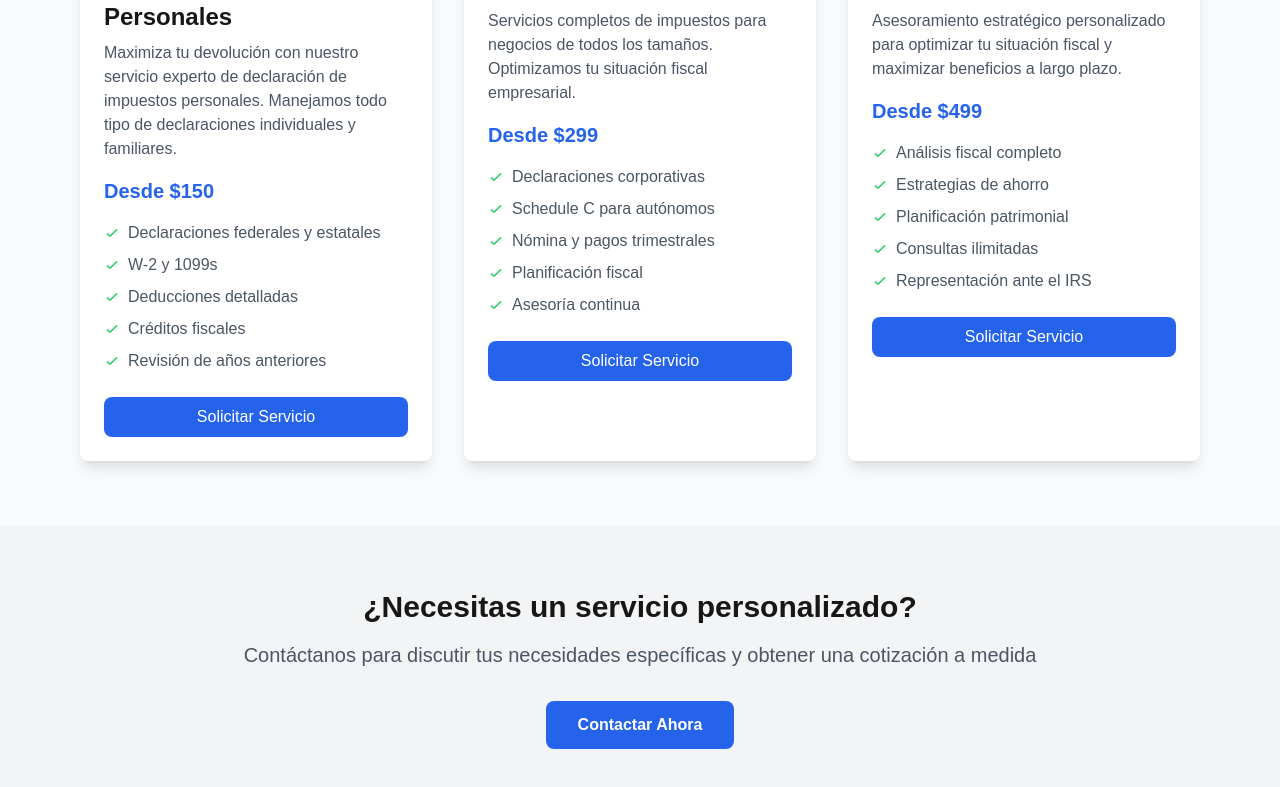
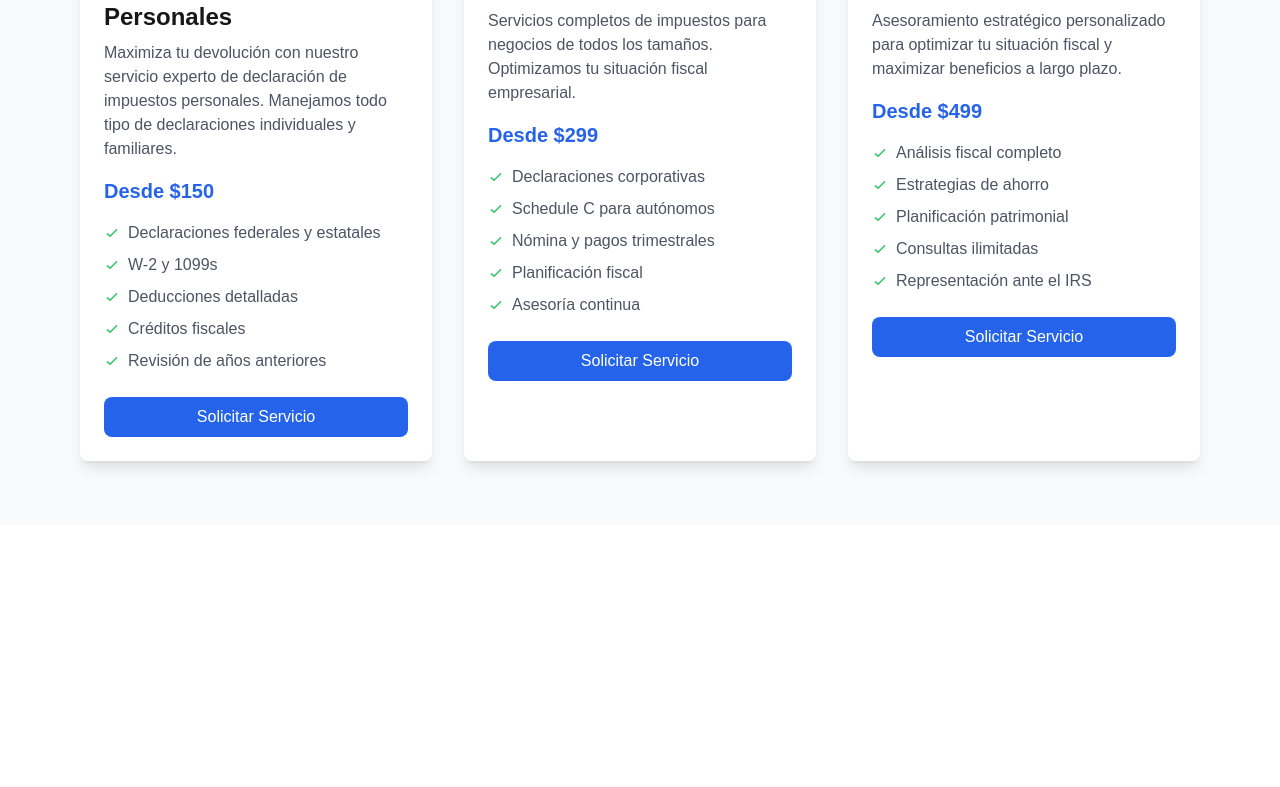
Before and after one commit to javierfevidaho/munoz-website, a Next.js app: page /servicios in a window 1280 px wide. Shown: the part 331-1118 px from the top of the page. After the commit the page ends 856 px from the top, so only its background shows below. Built offline with nearby package versions, Linux system fonts and the light colour scheme.

Commit message:
Fix: Deshabilitar ESLint durante build y corregir importaciones final

```diff
--- a/src/app/contacto/page.tsx
+++ b/src/app/contacto/page.tsx
@@ -3,12 +3,6 @@
 import React from 'react';
 
 const ContactPage = () => {
-  const phoneNumber = "9862269662";
-
-  //const handleWhatsAppClick = () => {
-  //  window.open(`https://wa.me/${phoneNumber}`, '_blank');
-  //};
-
   return (
     <div className="min-h-screen bg-gray-50">
       {/* Hero Section */}
@@ -27,7 +21,10 @@ const ContactPage = () => {
           {/* Form */}
           <div>
             <h2 className="text-2xl font-bold mb-6">Envíanos un mensaje</h2>
-            <form onSubmit={(e) => { e.preventDefault(); handleWhatsAppClick(); }} className="space-y-6">
+            <form
+              onSubmit={(e) => e.preventDefault()} // Removido handleWhatsAppClick ya que no se usa
+              className="space-y-6"
+            >
               <div>
                 <label htmlFor="name" className="block text-gray-700 mb-2">Nombre Completo</label>
                 <input
@@ -78,13 +75,6 @@ const ContactPage = () => {
                 <p className="text-gray-600">Lunes - Viernes: 9:00 AM - 6:00 PM</p>
                 <p className="text-gray-600">Sábado: 10:00 AM - 2:00 PM</p>
               </div>
-
-              <button
-                onClick={handleWhatsAppClick}
-                className="w-full bg-green-500 text-white py-4 rounded-lg font-semibold hover:bg-green-600 transition-colors flex items-center justify-center space-x-2"
-              >
-                <span>Contactar por WhatsApp</span>
-              </button>
             </div>
           </div>
         </div>
--- a/src/app/servicios/page.tsx
+++ b/src/app/servicios/page.tsx
@@ -1,6 +1,4 @@
 'use client';
-
-import React from 'react';
 
 const ServicesPage = () => {
   const mainServices = [
@@ -91,22 +89,6 @@ const ServicesPage = () => {
           ))}
         </div>
       </div>
-
-      {/* CTA Section */}
-      <div className="bg-gray-100 py-16">
-        <div className="max-w-4xl mx-auto text-center px-4">
-          <h2 className="text-3xl font-bold mb-4">¿Necesitas un servicio personalizado?</h2>
-          <p className="text-xl text-gray-600 mb-8">
-            Contáctanos para discutir tus necesidades específicas y obtener una cotización a medida
-          </p>
-          <button
-            onClick={handleContactClick}
-            className="bg-blue-600 text-white px-8 py-3 rounded-lg font-semibold hover:bg-blue-700 transition-colors"
-          >
-            Contactar Ahora
-          </button>
-        </div>
-      </div>
     </div>
   );
 };
```
